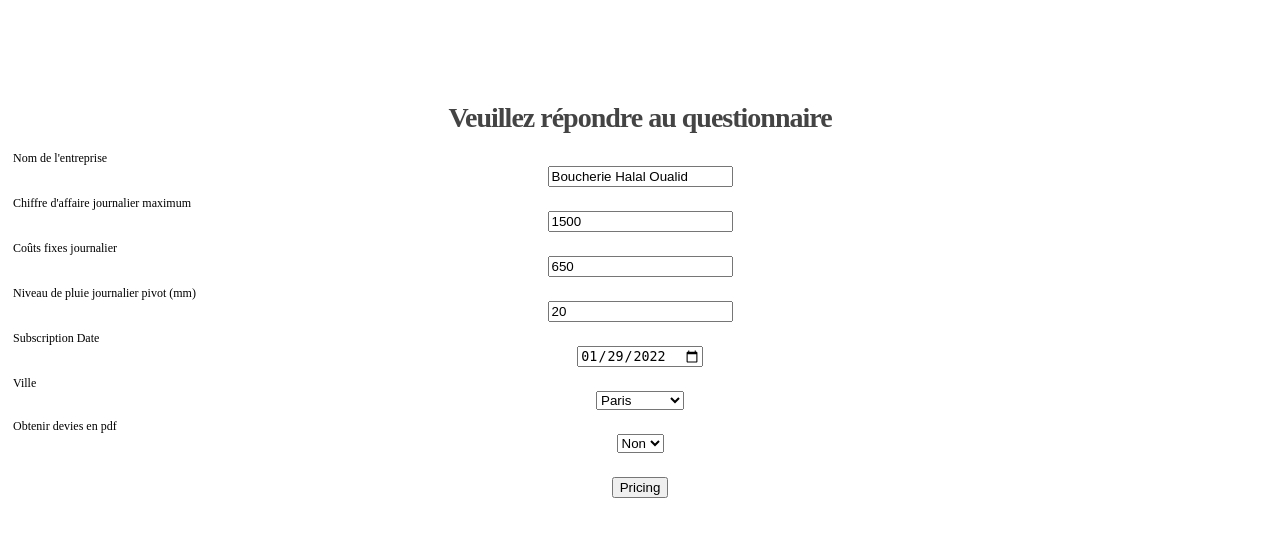
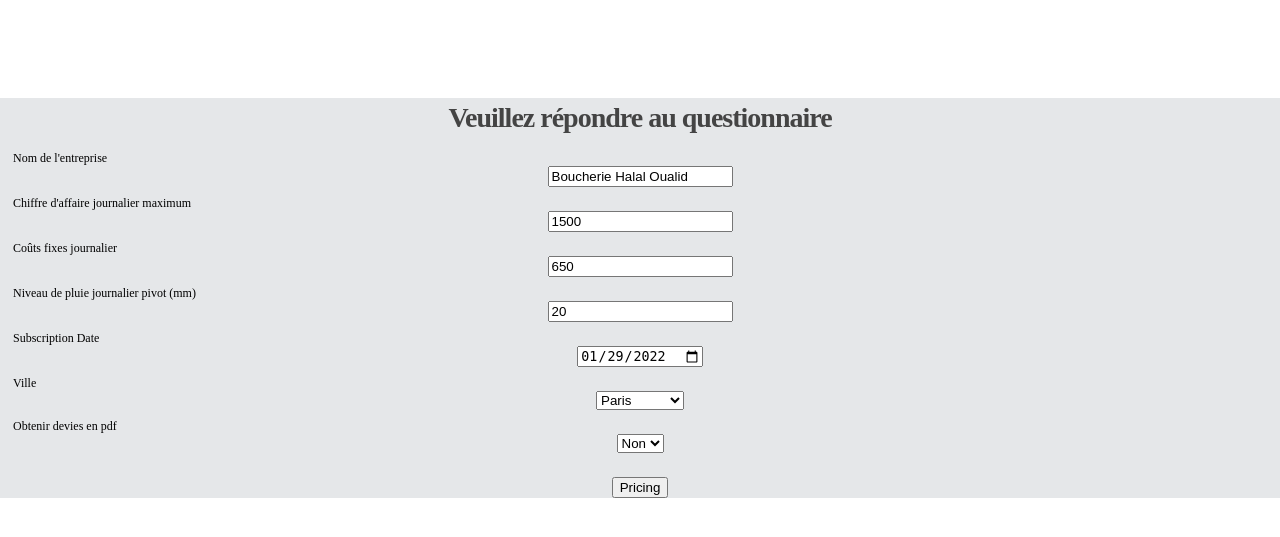
Before and after one commit to oualid-ben/Azurance_V1, a Django app: page /quotation/ in a window 1280 px wide. Shown: the part 98-635 px from the top of the page. Run offline with Django 3.2, Linux system fonts and the light colour scheme.

Commit message:
Update style.css

```diff
--- a/Azurance/static/Azurance/css/style.css
+++ b/Azurance/static/Azurance/css/style.css
@@ -8,7 +8,7 @@ body{
 }
 
 .myform{
-	background: white;
+	background: #E5E7E9;
 }
 
 .bigtitle{
```
